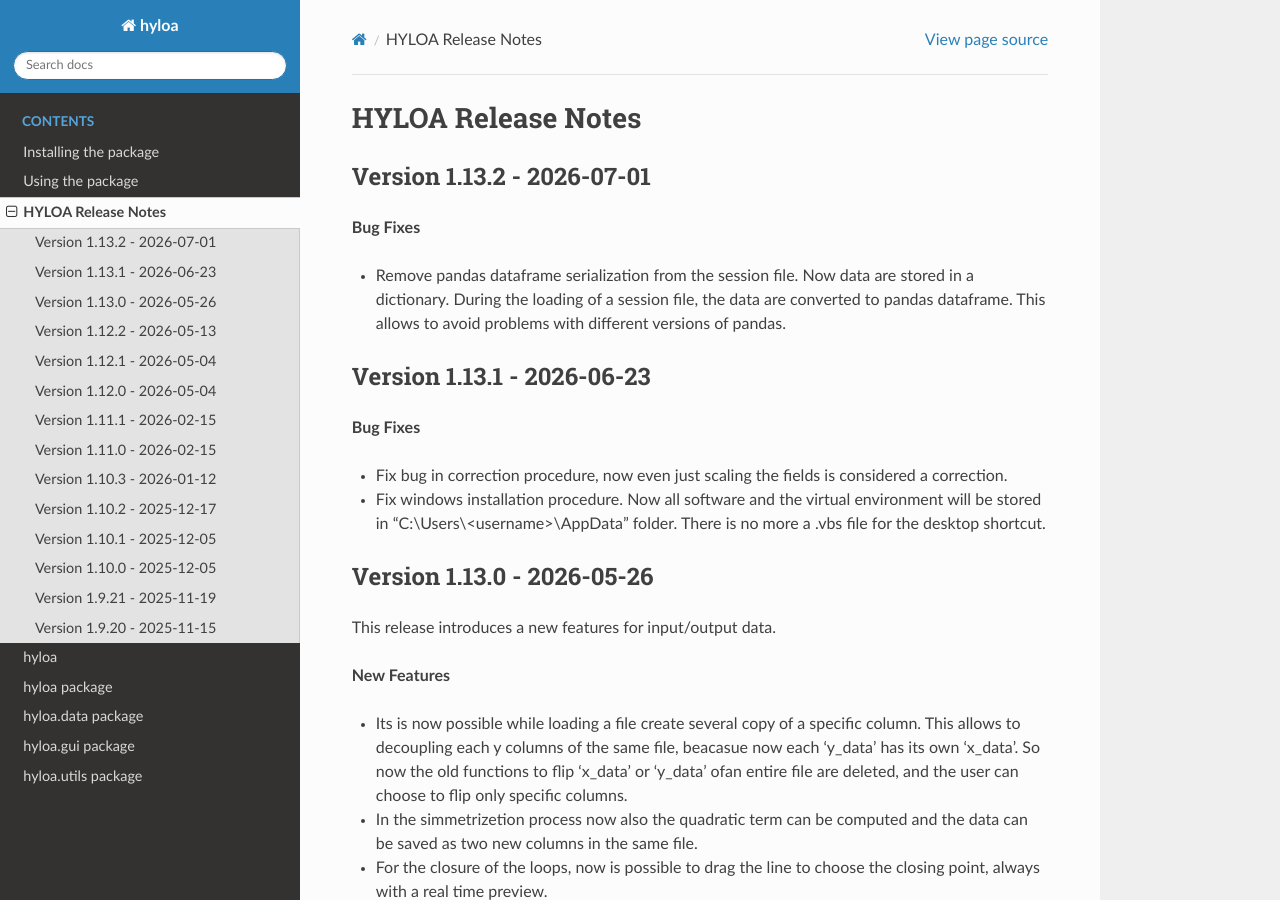
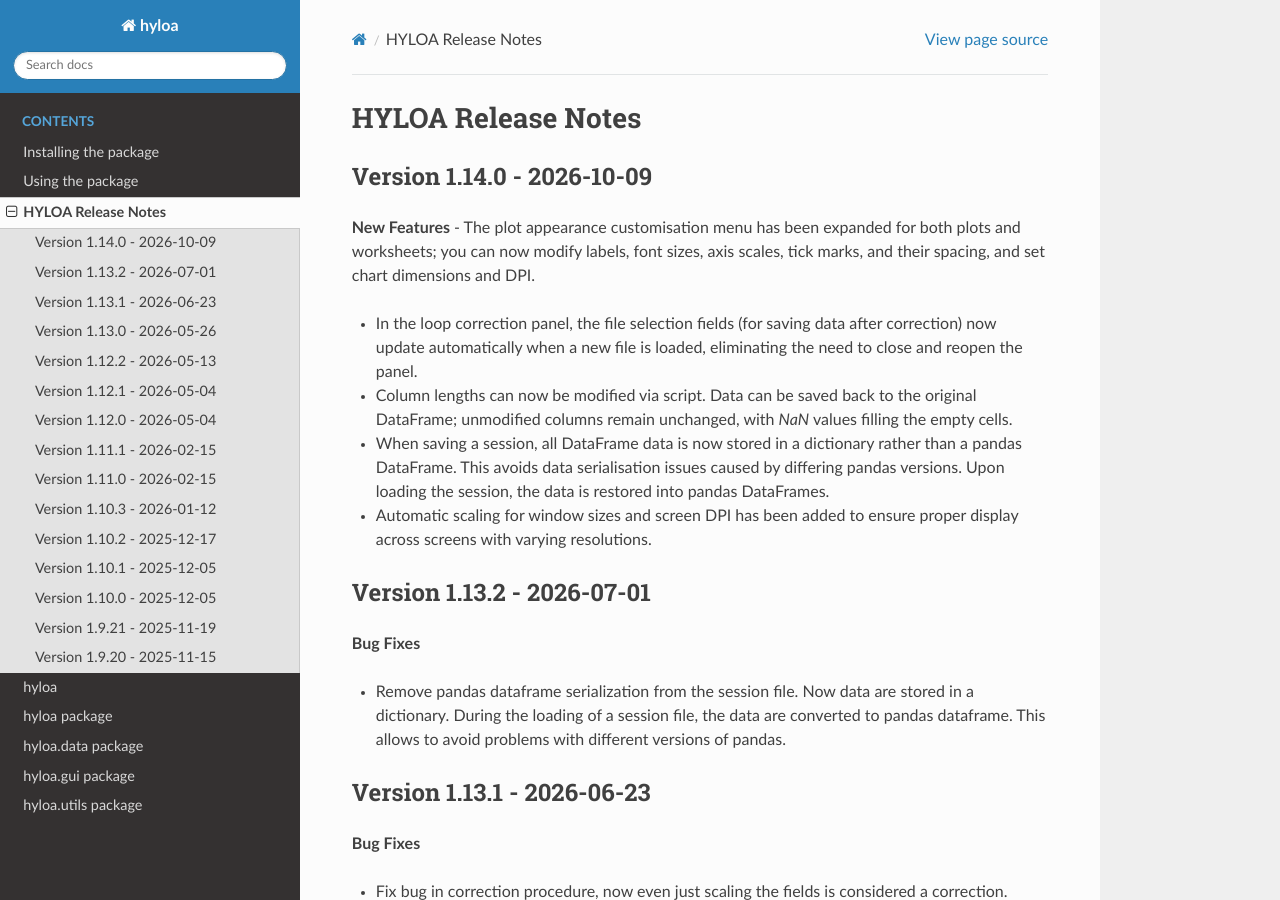
Before and after one commit to Francesco-Zeno-Costanzo/hyloa, a Sphinx documentation site: the page built from docs/release_notes.rst, in a window 1280 px wide and 900 px high. Built offline with Sphinx 7.4.7 and the Read the Docs theme 3.1.0, drawn with Linux system fonts in a browser that asks for light colours.

Commit message:
release note 1.14.0

```diff
--- a/docs/release_notes.rst
+++ b/docs/release_notes.rst
@@ -1,6 +1,21 @@
 =========================
 HYLOA Release Notes
 =========================
+
+Version 1.14.0 - 2026-10-09
+~~~~~~~~~~~~~~~~~~~~~~~~~~~
+**New Features**
+- The plot appearance customisation menu has been expanded for both plots and worksheets; you can now modify labels, font sizes, axis scales, tick marks, and their spacing, and set chart dimensions and DPI.
+
+- In the loop correction panel, the file selection fields (for saving data after correction) now update automatically when a new file is loaded, eliminating the need to close and reopen the panel.
+
+- Column lengths can now be modified via script. Data can be saved back to the original DataFrame; unmodified columns remain unchanged, with `NaN` values filling the empty cells.
+
+- When saving a session, all DataFrame data is now stored in a dictionary rather than a pandas DataFrame. This avoids data serialisation issues caused by differing pandas versions. Upon loading the session, the data is restored into pandas DataFrames.
+
+- Automatic scaling for window sizes and screen DPI has been added to ensure proper display across screens with varying resolutions.
+
+
 
 Version 1.13.2 - 2026-07-01
 ~~~~~~~~~~~~~~~~~~~~~~~~~~~
```
